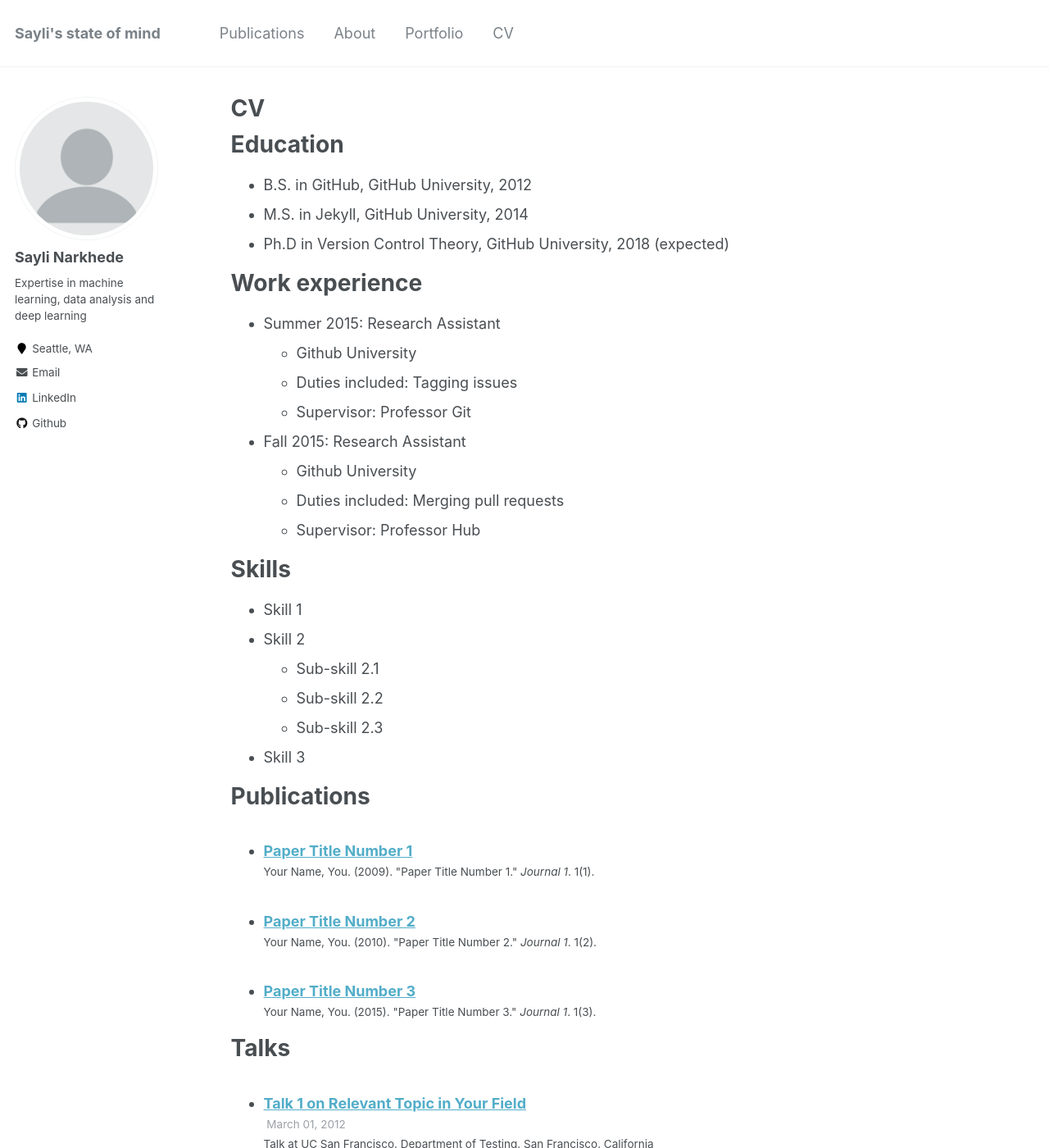
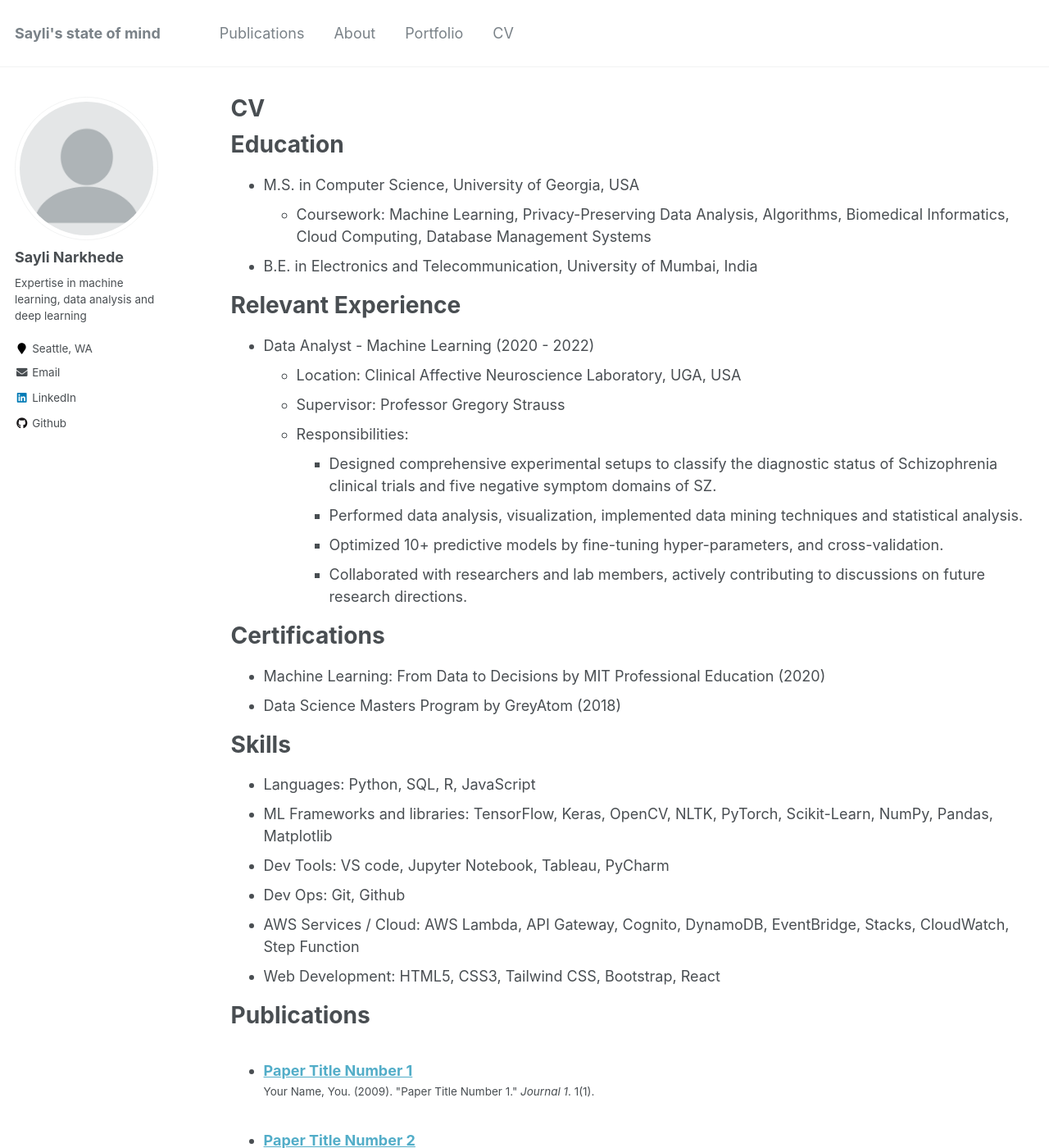
Before and after one commit to SayliMN/saylimn.github.io, a Jekyll site: the page built from _pages/cv.md, in a window 1280 px wide and 1400 px high. Shown: the whole window at 82% size. Built offline with Jekyll 4.4.1, drawn with Linux system fonts in a browser that asks for light colours.

Commit message:
add basic information of cv

```diff
--- a/_pages/cv.md
+++ b/_pages/cv.md
@@ -11,30 +11,34 @@ redirect_from:
 
 Education
 ======
-* B.S. in GitHub, GitHub University, 2012
-* M.S. in Jekyll, GitHub University, 2014
-* Ph.D in Version Control Theory, GitHub University, 2018 (expected)
+* M.S. in Computer Science, University of Georgia, USA
+  * Coursework: Machine Learning, Privacy-Preserving Data Analysis, Algorithms, Biomedical Informatics, Cloud Computing, Database Management Systems
+* B.E. in Electronics and Telecommunication, University of Mumbai, India
 
-Work experience
+Relevant Experience
 ======
-* Summer 2015: Research Assistant
-  * Github University
-  * Duties included: Tagging issues
-  * Supervisor: Professor Git
+* Data Analyst - Machine Learning (2020 - 2022)
+  * Location: Clinical Affective Neuroscience Laboratory, UGA, USA
+  * Supervisor: Professor Gregory Strauss
+  * Responsibilities:
+    * Designed comprehensive experimental setups to classify the diagnostic status of Schizophrenia clinical trials and five negative symptom domains of SZ.
+    * Performed data analysis, visualization, implemented data mining techniques and statistical analysis.
+    * Optimized 10+ predictive models by fine-tuning hyper-parameters, and cross-validation.
+    * Collaborated with researchers and lab members, actively contributing to discussions on future research directions.
 
-* Fall 2015: Research Assistant
-  * Github University
-  * Duties included: Merging pull requests
-  * Supervisor: Professor Hub
+Certifications
+======
+* Machine Learning: From Data to Decisions by MIT Professional Education (2020)
+* Data Science Masters Program by GreyAtom (2018)
 
 Skills
 ======
-* Skill 1
-* Skill 2
-  * Sub-skill 2.1
-  * Sub-skill 2.2
-  * Sub-skill 2.3
-* Skill 3
+* Languages: Python, SQL, R, JavaScript
+* ML Frameworks and libraries: TensorFlow, Keras, OpenCV, NLTK, PyTorch, Scikit-Learn, NumPy, Pandas, Matplotlib
+* Dev Tools: VS code, Jupyter Notebook, Tableau, PyCharm
+* Dev Ops: Git, Github
+* AWS Services / Cloud: AWS Lambda, API Gateway, Cognito, DynamoDB, EventBridge, Stacks, CloudWatch, Step Function
+* Web Development: HTML5, CSS3, Tailwind CSS, Bootstrap, React
 
 Publications
 ======
```
